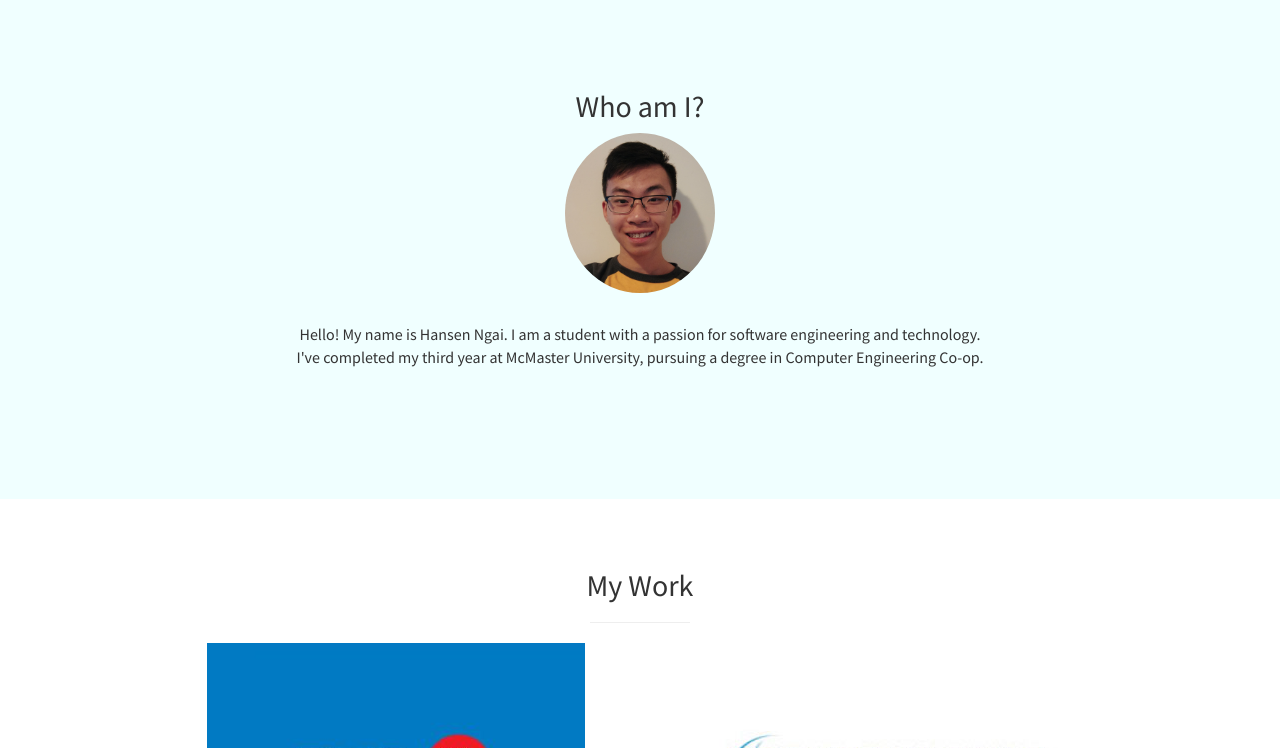
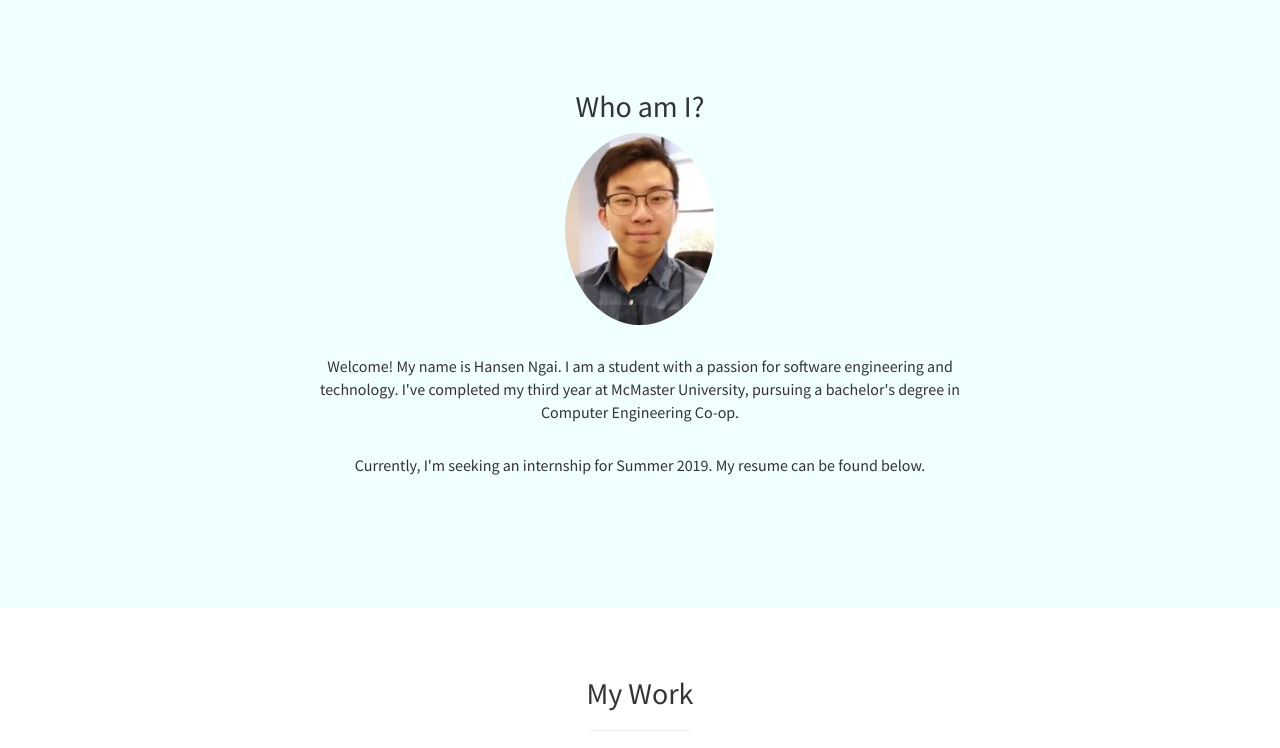
Before and after one commit to hansenngai/profile, a plain HTML site: page index.html in a window 1280 px wide. Shown: the part 820-1568 px from the top of the page. Drawn offline with Linux system fonts and the light colour scheme.

Commit message:
january update

```diff
--- a/index.html
+++ b/index.html
@@ -82,10 +82,11 @@
                     <div class="row">
                         <div class="col-md-8 col-md-offset-2 wp1">
                             <h2>Who am I?</h2>
-                            <img src="img/profile2.jpg" id="prof-pic" />
-                            <p>Hello! My name is Hansen Ngai. I am a student with a passion for software engineering and
-                            technology. I've completed my third year at McMaster University, pursuing a degree in Computer
+                            <img src="img/profile3.jpg" id="prof-pic" />
+                            <p>Welcome! My name is Hansen Ngai. I am a student with a passion for software engineering and
+                            technology. I've completed my third year at McMaster University, pursuing a bachelor's degree in Computer
                             Engineering Co-op.</p>
+                            <p>Currently, I'm seeking an internship for Summer 2019. My resume can be found below.</p>
                         </div>
                     </div>
                 </div>
@@ -251,7 +252,7 @@
                         </li> -->
                     </ul>
                     <hr class="small">
-                    <p class="text-muted">Copyright &copy; Hansen Ngai 2018</p>
+                    <p class="text-muted">Copyright &copy; Hansen Ngai 2019</p>
                 </div>
             </div>
         </div>
```
Also changed, not shown: img/profile3.jpg (added), 1 other file.
